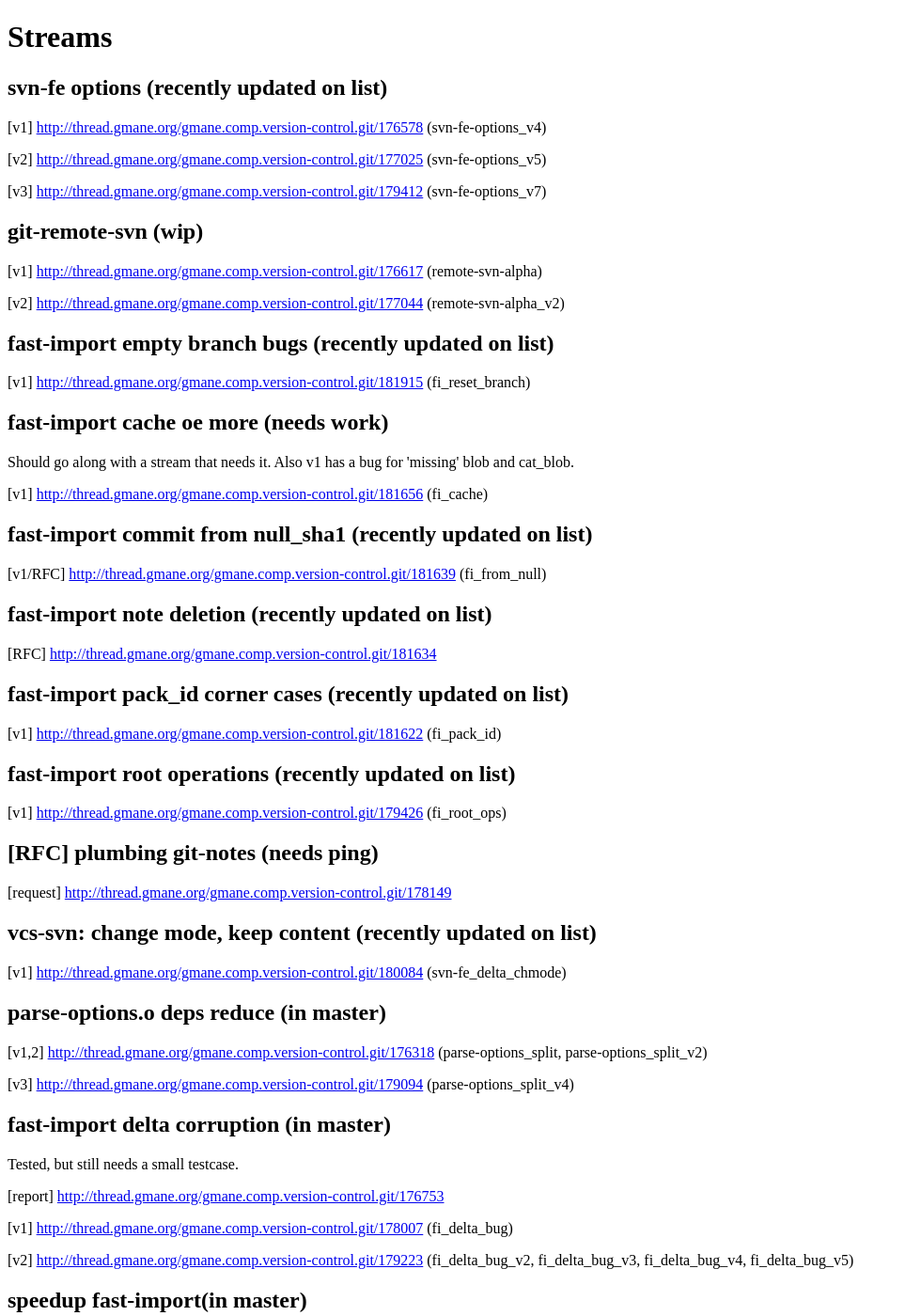
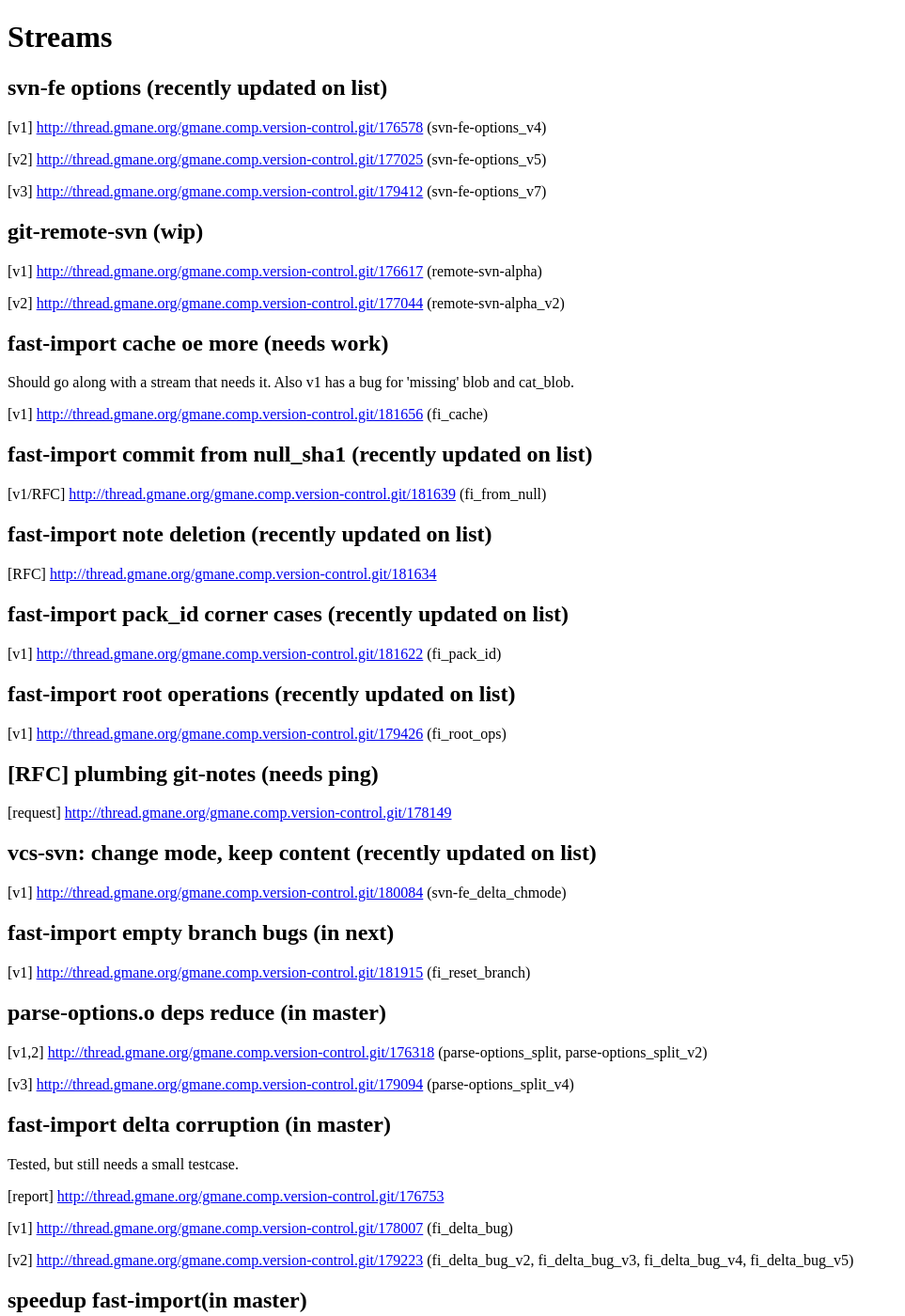
Before and after one commit to divanorama/gsoc11, a Jekyll site: the page built from streams.html, in a window 1280 px wide and 1400 px high. Shown: the whole window at 94% size, without its empty margins (0-963 px from the left). Built offline with Jekyll 4.4.1, drawn with Linux system fonts in a browser that asks for light colours.

Commit message:
Empty branch fixes are in 'next' now.

```diff
--- a/streams.html
+++ b/streams.html
@@ -16,10 +16,6 @@ title: Streams
 (remote-svn-alpha) </p>
 <p> [v2] <a href="http://thread.gmane.org/gmane.comp.version-control.git/177044">http://thread.gmane.org/gmane.comp.version-control.git/177044</a>
 (remote-svn-alpha_v2) </p>
-
-<h2>fast-import empty branch bugs (recently updated on list)</h2>
-<p> [v1] <a href="http://thread.gmane.org/gmane.comp.version-control.git/181915">http://thread.gmane.org/gmane.comp.version-control.git/181915</a>
-(fi_reset_branch) </p>
 
 <h2>fast-import cache oe more (needs work)</h2>
 <p> Should go along with a stream that needs it. Also v1 has a bug for 'missing' blob and cat_blob.</p>
@@ -47,6 +43,10 @@ title: Streams
 <h2>vcs-svn: change mode, keep content (recently updated on list)</h2>
 <p> [v1] <a href="http://thread.gmane.org/gmane.comp.version-control.git/180084">http://thread.gmane.org/gmane.comp.version-control.git/180084</a>
 (svn-fe_delta_chmode) </p>
+
+<h2>fast-import empty branch bugs (in next)</h2>
+<p> [v1] <a href="http://thread.gmane.org/gmane.comp.version-control.git/181915">http://thread.gmane.org/gmane.comp.version-control.git/181915</a>
+(fi_reset_branch) </p>
 
 <h2>parse-options.o deps reduce (in master)</h2>
 <p> [v1,2] <a href="http://thread.gmane.org/gmane.comp.version-control.git/176318">http://thread.gmane.org/gmane.comp.version-control.git/176318</a>
```
